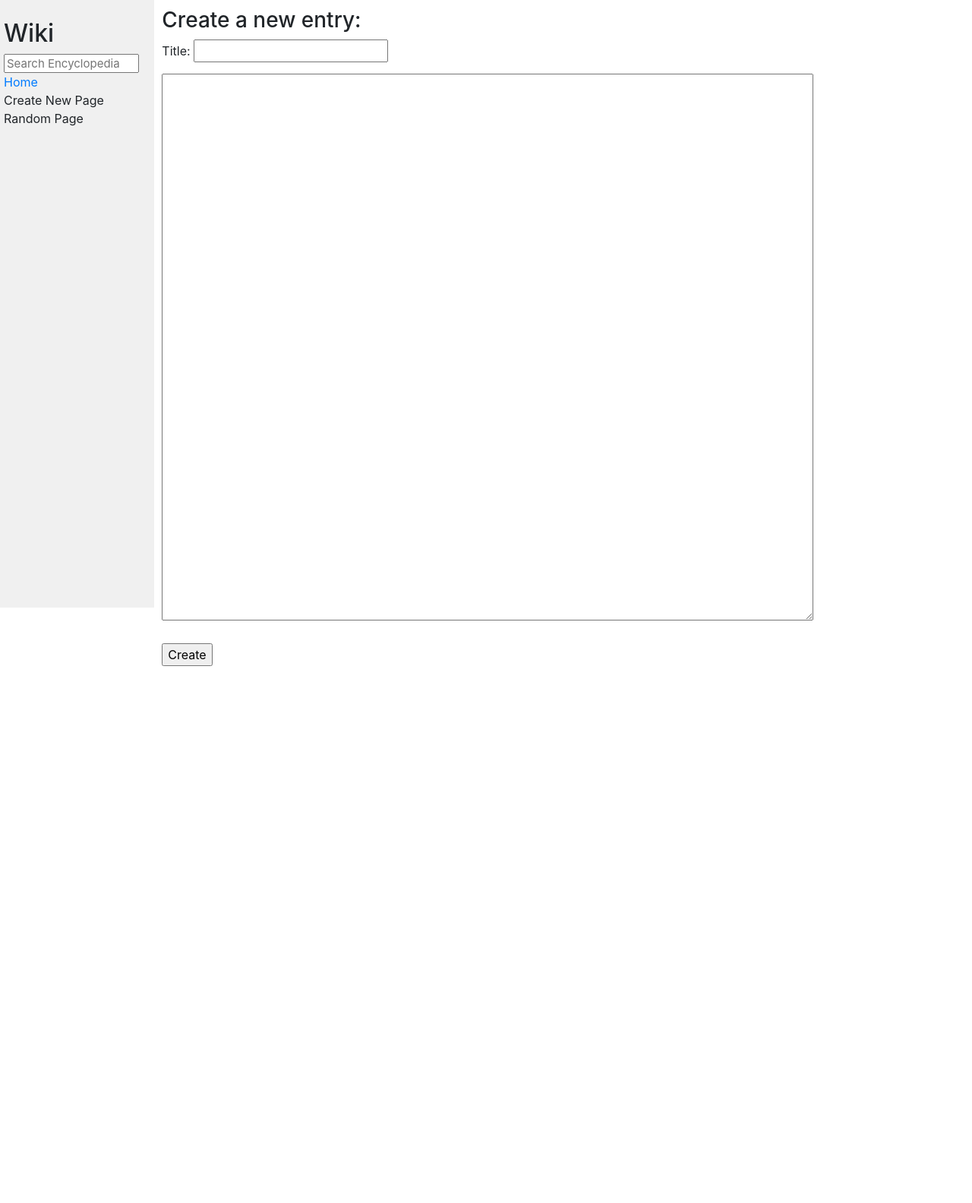
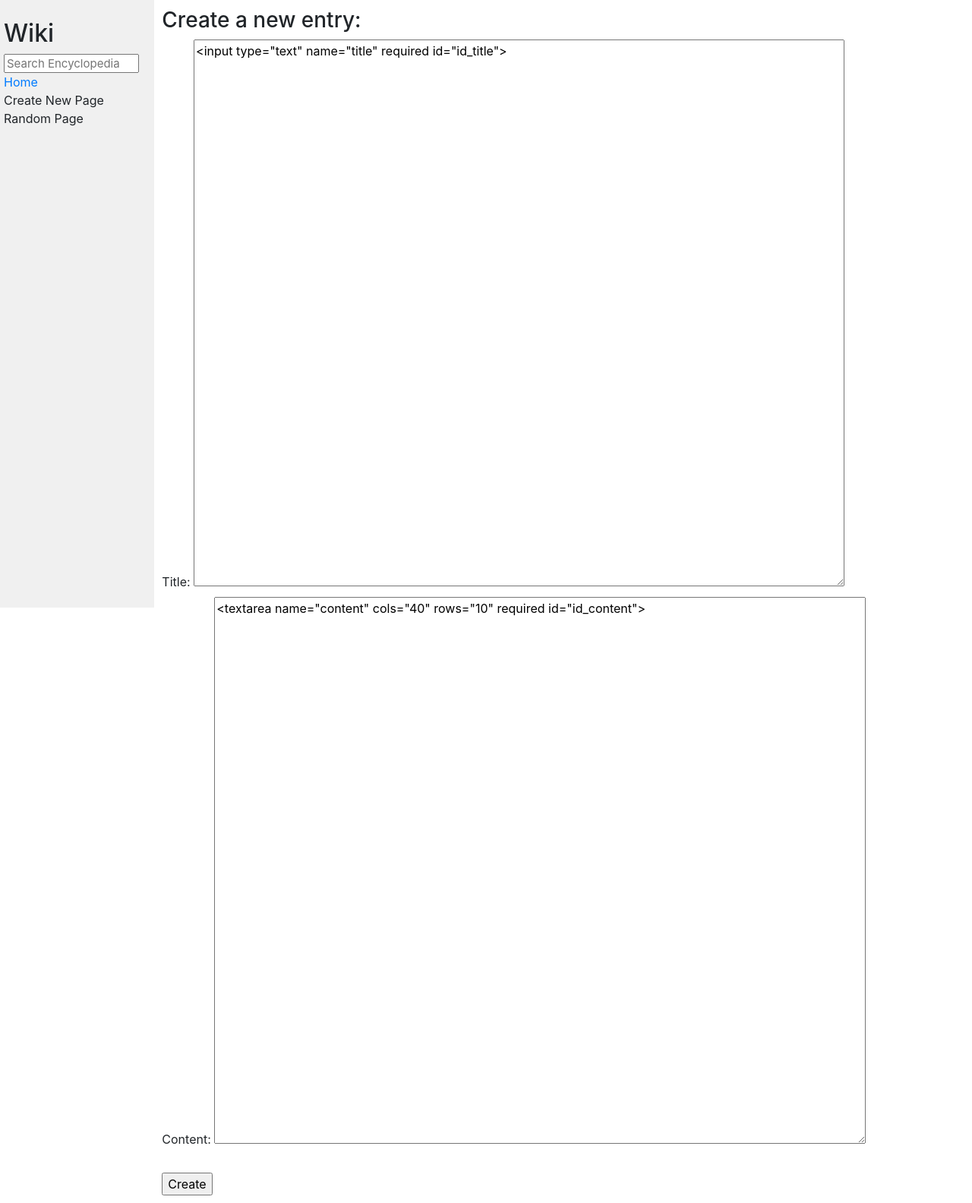
Before and after one commit to nanjuxi/mywiki, a Django app: template wiki/encyclopedia/templates/encyclopedia/NewEntry.html in a window 1280 px wide. Shown: the whole page at 76% size. Before the commit the page ends 877 px from the top, so only its background shows below. Run offline with Django 3.2, Linux system fonts and the light colour scheme; the template is opened without the code that fills it: values that come from a table or form of the project are taken from there, others are empty; some libraries are stand-ins or nearby versions.

Commit message:
0805-17:00提交

```diff
--- a/wiki/encyclopedia/templates/encyclopedia/NewEntry.html
+++ b/wiki/encyclopedia/templates/encyclopedia/NewEntry.html
@@ -16,16 +16,13 @@
         {% endif %}
         <div class="label">
             <label>Title: </label>
-            {{ form.title }}
+            <textarea id="pageTitle" name="pageTitle">{{ form.title }}</textarea>
         </div>
         <div>
-            {{ form.content }}
+             <label>Content: </label>
+            <textarea id="bodyContent" name="bodyContent">{{ form.content }}</textarea>
         </div>
         <br><input type="submit" value="Create">
     </form>
 
-    <style>
-        .label {margin-bottom: 10px;}
-    </style>
-
 {% endblock %}
```
